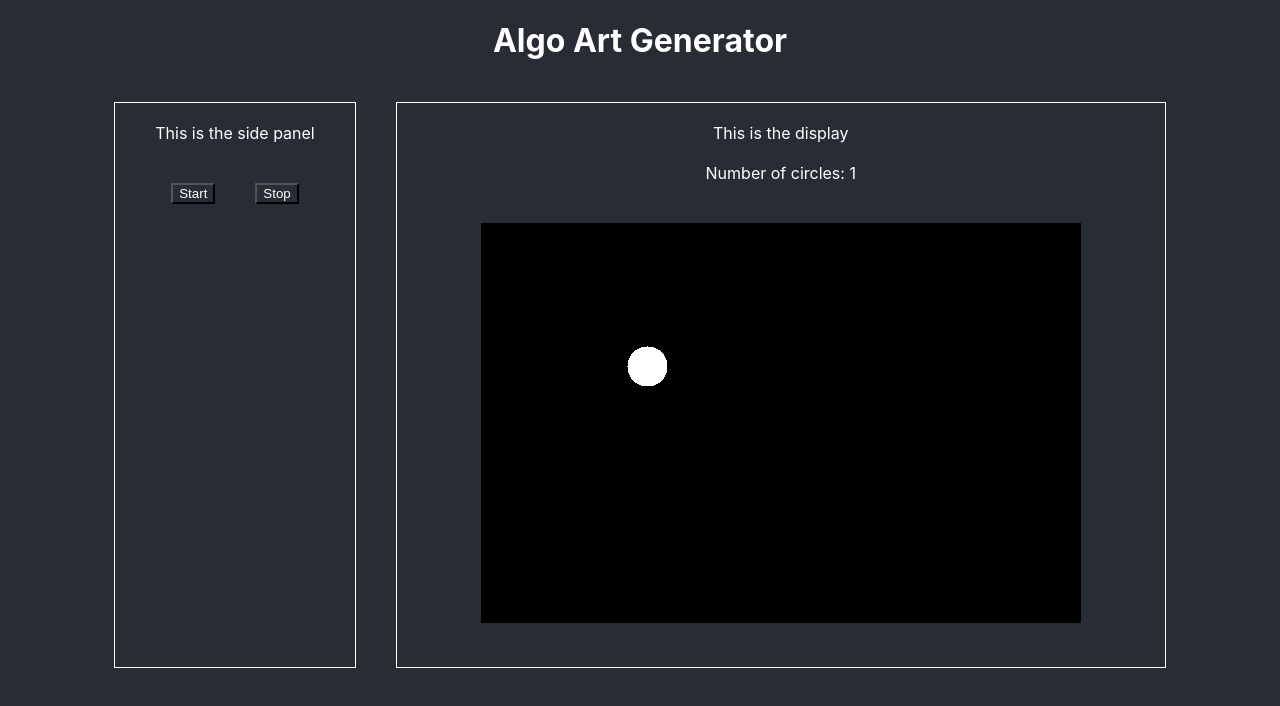
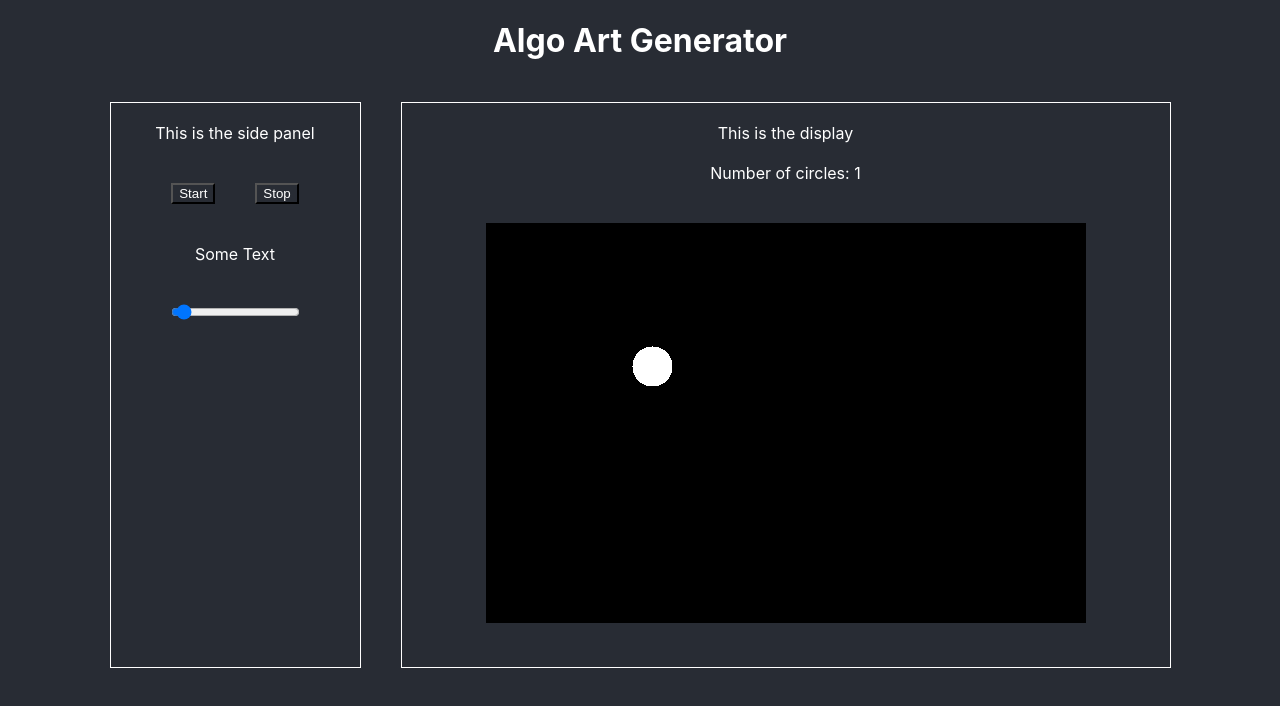
Before and after one commit to Simon-Sprouse/AlgoArt, a React (Create React App) app in the folder my-app/: page / in a window 1280 px wide. Shown: the top 706 px of the page. Built offline with nearby package versions, Linux system fonts and the light colour scheme.

Commit message:
slider bar working, does not change setInterval

```diff
--- a/my-app/src/App.js
+++ b/my-app/src/App.js
@@ -10,7 +10,7 @@ function App() {
     const [circleCount, setCircleCount] = useState(1);
 
     const [intervalId, setIntervalId] = useState(null);
-    const updateInterval = 500;
+    const [updateInterval, setUpdateInterval] = useState(500);
 
     function startButtonClick() {
         if (!intervalId) {
@@ -30,6 +30,10 @@ function App() {
             clearInterval(intervalId);
             setIntervalId(null);
         }
+    }
+
+    function sliderToggle(value) {
+        setUpdateInterval(value);
     }
 
     useEffect(() => {
@@ -53,6 +57,7 @@ function App() {
                 <SidePanel
                     startButtonFunction={startButtonClick}
                     stopButtonFunction={stopButtonClick}
+                    sliderFunction={sliderToggle}
                 />
             </div>
             <div className="Display">
--- a/my-app/src/SidePanel.js
+++ b/my-app/src/SidePanel.js
@@ -1,13 +1,31 @@
 import "./SidePanel.css"
 
-function SidePanel({startButtonFunction, stopButtonFunction}) {
+function SidePanel({startButtonFunction, stopButtonFunction, sliderFunction}) {
 
+    function handleSliderChange(event) {
+        sliderFunction(Number(event.target.value));
+    }
 
     return (
         <div>
             <p>This is the side panel</p>
-            <button onClick={startButtonFunction}>Start</button>
-            <button onClick={stopButtonFunction}>Stop</button>
+
+            <div className="StartAndStop">
+                <button onClick={startButtonFunction}>Start</button>
+                <button onClick={stopButtonFunction}>Stop</button>
+            </div>
+
+            <div className="Slider">
+                <p>Some Text</p>
+                <input
+                    type="range"
+                    min="0"
+                    max="1000"
+                    onChange={handleSliderChange}
+                ></input>
+            </div>
+
+
         </div>
 
 
```
